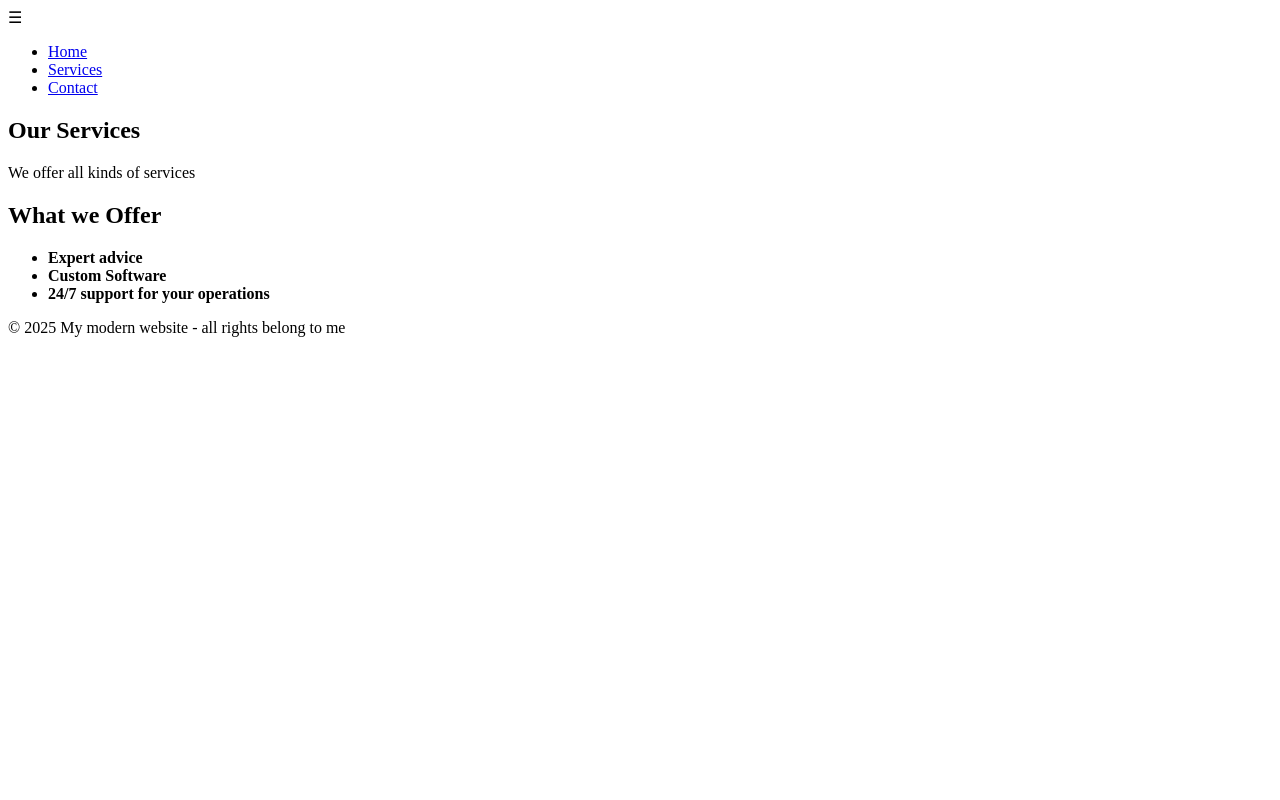
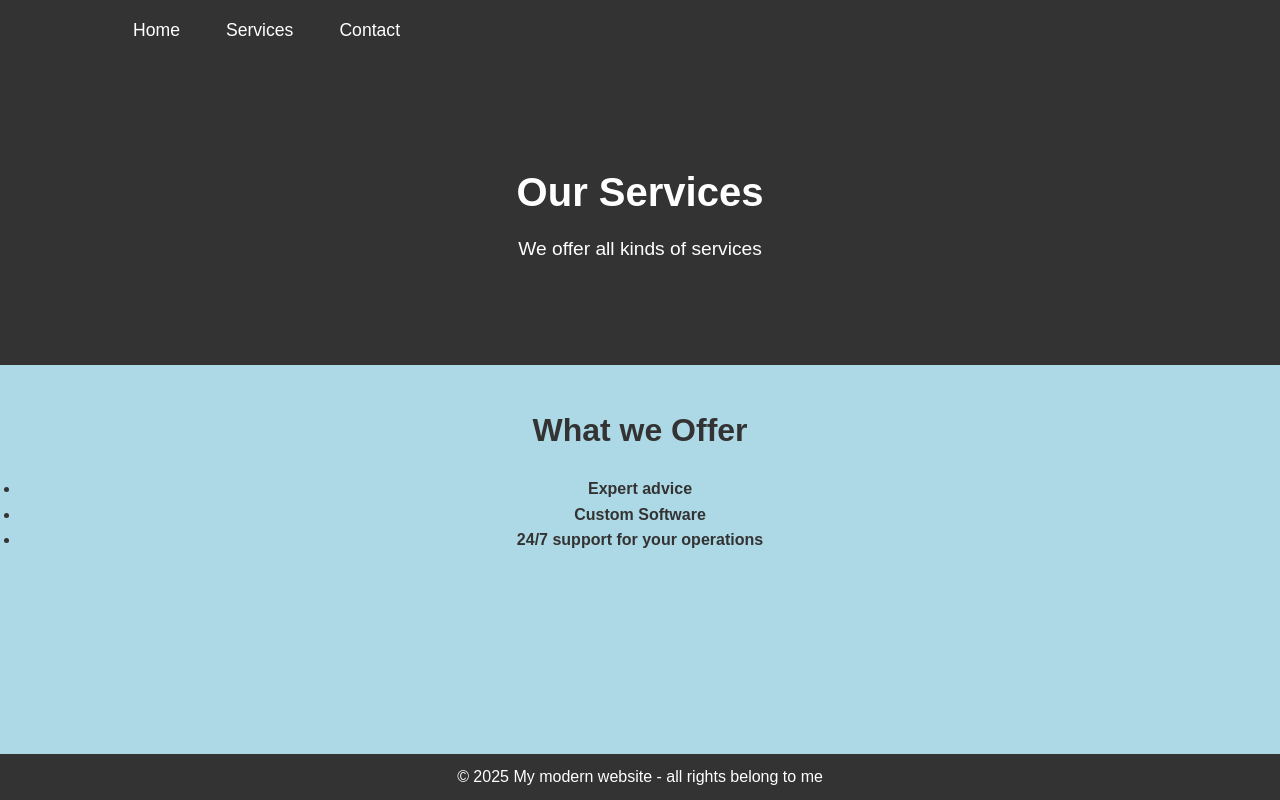
Before and after one commit to matheuspimentel1/Modern-Website, a plain HTML site: page services.html in a window 1280 px wide. Drawn offline with Linux system fonts and the light colour scheme.

Commit message:
Update services.html

```diff
--- a/services.html
+++ b/services.html
@@ -6,7 +6,7 @@
   content="width=device-width, user-scalable=no, initial-scale=1.0, maximum-scale=1.0, minimum-scale=1.0">
  <meta http-equiv="X-UA-Compatible" content="ie=edge">
  <title>My Modern Website</title>
- <link rel="stylesheet" href="style.css?v=2">
+ <link rel="stylesheet" href="styles.css?v=2">
 </head>
 <body>
  <header>
```
